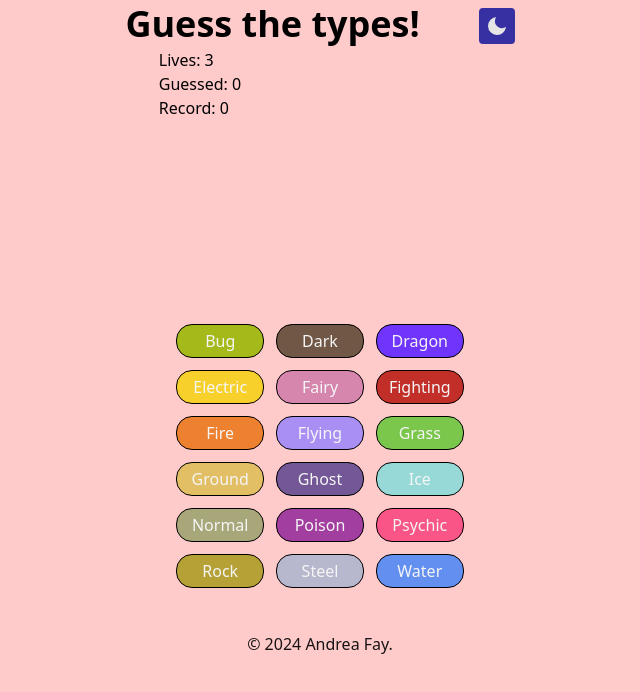
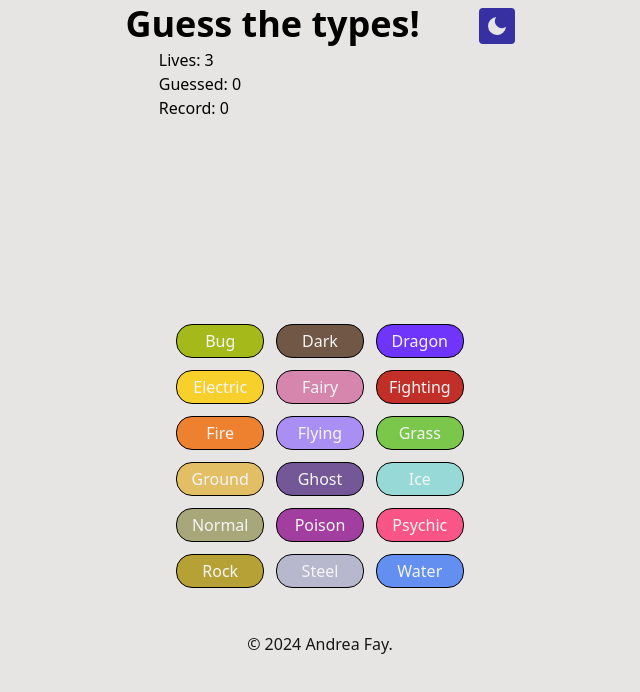
Before and after one commit to andreafay/guess-the-types, a React (Create React App) app: page / in a window 1280 px wide. Shown: the top 692 px of the page, without its empty margins (320-960 px from the left). Built offline with nearby package versions, Linux system fonts and the light colour scheme; no server answers.

Commit message:
bg-color change

```diff
--- a/src/App.js
+++ b/src/App.js
@@ -64,7 +64,7 @@ function App() {
 
   return (
     <div className={`${darkMode && "dark"}`}>
-      <div className="min-h-screen min-w-full bg-red-200 dark:bg-neutral-900 flex flex-col items-center">
+      <div className="min-h-screen min-w-full bg-stone-200 dark:bg-neutral-900 flex flex-col items-center">
         <div id="container" className="w-full max-w-4xl flex flex-col items-center">
           <div id="title" className="my-1 flex w-full max-w-md justify-around items-center">
             <p className="dark:text-neutral-100 text-4xl font-semibold">Guess the types!</p>
```
